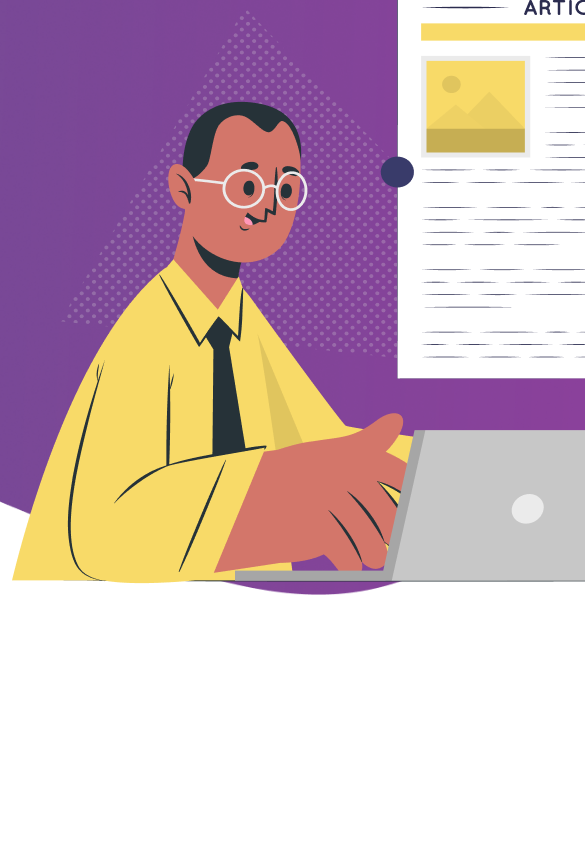
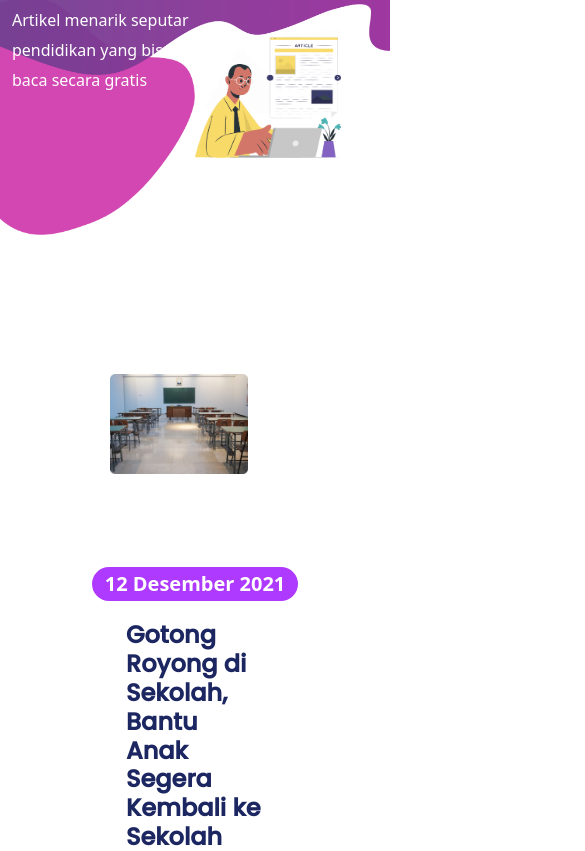
Before and after one commit to Hub-Academy-Inagata/Enjie-PageStyle2, a website: page artikel.html in a window 390 px wide. Shown: the part 156-1007 px from the top of the page, 585 px wide, since content can reach past the window. Drawn offline with nearby package versions, Linux system fonts and the light colour scheme; a web font is replaced by a local one.

Commit message:
Update artikel.css

```diff
--- a/assets/css/artikel.css
+++ b/assets/css/artikel.css
@@ -21,64 +21,48 @@
 }
 
 .ilmu {
-    background-image: url(../image/Vector1.png);
-    background-size: cover;
-    position: absolute;
-    width: 1263px;
-    height: 754px;
-    left: 0px;
-    top: -3px;
+    background-image: url(../image/Vector1.png), url(../image/Vector2.png);
+    background-repeat: no-repeat;
+    background-position: top center, left bottom;
+    background-size: 100%, 60%;
+    height: 850px;
 }
 
-.vector2 {
-    position: absolute;
-    width: 0px;
-    height: 0px;
-    left: 0px;
-    top: 60px;
-    background: #C7199D;
-    opacity: 0.2;
-    transform: rotate(360deg);
+.ilmu .img-fluid {
+    max-width: 50%;
+    height: auto;
+    margin-left: 50%;
+    margin-top: -20%;
 }
 
-.ilmu .row .col .btn {
+.ilmu .container {
+    /* display: flex; */
+    flex-direction: row;
+    align-items: center;
+    padding-top: 150px;
+}
+
+.btn-ilmu {
     background-color: #AE39FF;
     color: white;
 }
 
-.ilmu .row .col .btn:hover {
-    background-color: #371B58;
+.ilmu .container .ilmu-text h1 {
+    font-weight: 700;
+    font-size: 48px;
+    color: white;
+    line-height: 72px;
 }
 
-.ilmu .row .col img {
-    position: absolute;
-    width: 701px;
-    height: 624px;
-    left: 438px;
-    top: 54px;
-    margin-top: 50px;
-}
-
-.ilmu .row .col .text {
-    position: relative;
-    margin-top: 269px;
-}
-
-.ilmu .row .col .text h1 {
-    font-family: "SF Pro Rounded";
-    font-weight: bold;
+.ilmu .container .ilmu-text p {
+    font-weight: 300;
+    font-size: 16px;
     color: white;
-    text-align: left;
-}
-
-.ilmu .row .col .text p {
-    font-family: 'Poppins', sans-serif;
-    color: white;
-    text-align: left;
+    line-height: 30px;
 }
 
 .gotong {
-    margin: 900px 0px 150px;
+    margin: 300px 0px 150px;
 }
 
 .gotong .card {
@@ -150,3 +134,89 @@
 .galeri .card-box img:hover {
     transform: scale(1.1);
 }
+
+/* media queries */
+@media only screen and (min-width: 768px) and (max-width: 991px){
+    .section-padding {
+        width: 100%;
+    }
+}
+
+@media only screen and (max-width: 767px){
+
+    .ilmu {
+        background-repeat: no-repeat;
+        background-position: top center, left bottom;
+        background-size: 100%, 50%;
+        height: 391px;
+    }
+
+    .ilmu .img-fluid {
+        margin-top: -86px;
+        width: 40%;
+    }
+
+    .ilmu .container .ilmu-text h1 {
+        font-size: 2em;
+        margin-top: -69px;
+    }
+
+    .gotong {
+        margin-top: 0px;
+    }
+
+    .gotong .card {
+        margin: 0px 0px 578px;
+    }
+
+    .gotong .card-body .row div {
+        padding: 50px;
+        width: 500px;
+        height: 193px;
+        display: flex;
+        align-items: center;
+        flex-direction: column;
+    }
+
+    .gotong .card .row .col img {
+        width: 100%;
+    }
+
+    .gotong .card .row .col h1, p {
+        margin: auto;
+        margin-bottom: 20px;
+    }
+
+    .galeri .card .row {
+        margin: -267px 0px 201px;
+    }
+
+    .galeri .card .row div {
+        padding: 81px;
+        width: 500px;
+        height: 406px;
+        display: flex;
+        align-items: center;
+        flex-direction: column;
+    }
+
+    .galeri .card .row .col-4 img {
+        width: 361px;
+    }
+
+    .galeri .card .row .col-4 {
+        margin: 0px 0px 100px;
+    }
+
+
+}
+
+@media only screen and (min-width: 1590px) {
+    .ilmu{
+        background-image: url();
+    }
+
+    .ilmu .col img{
+        display: block;
+    }
+}
```
